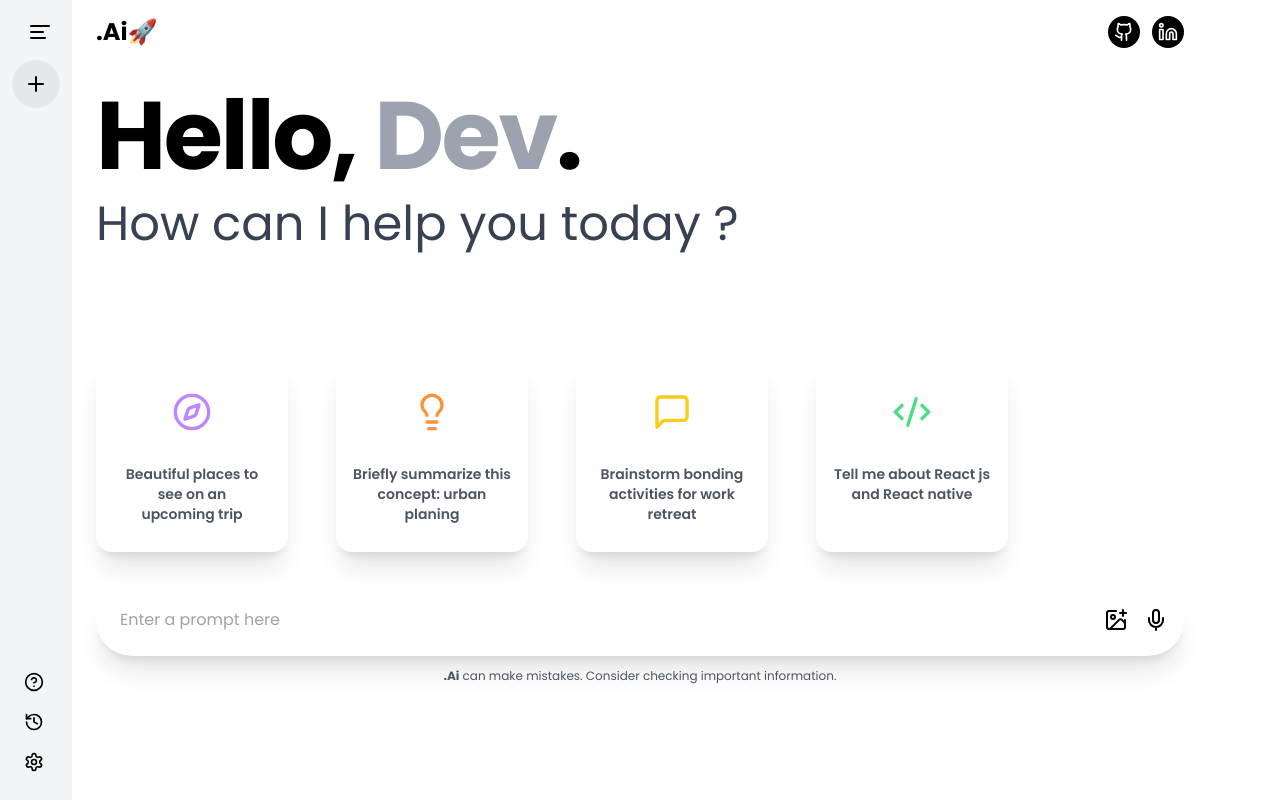
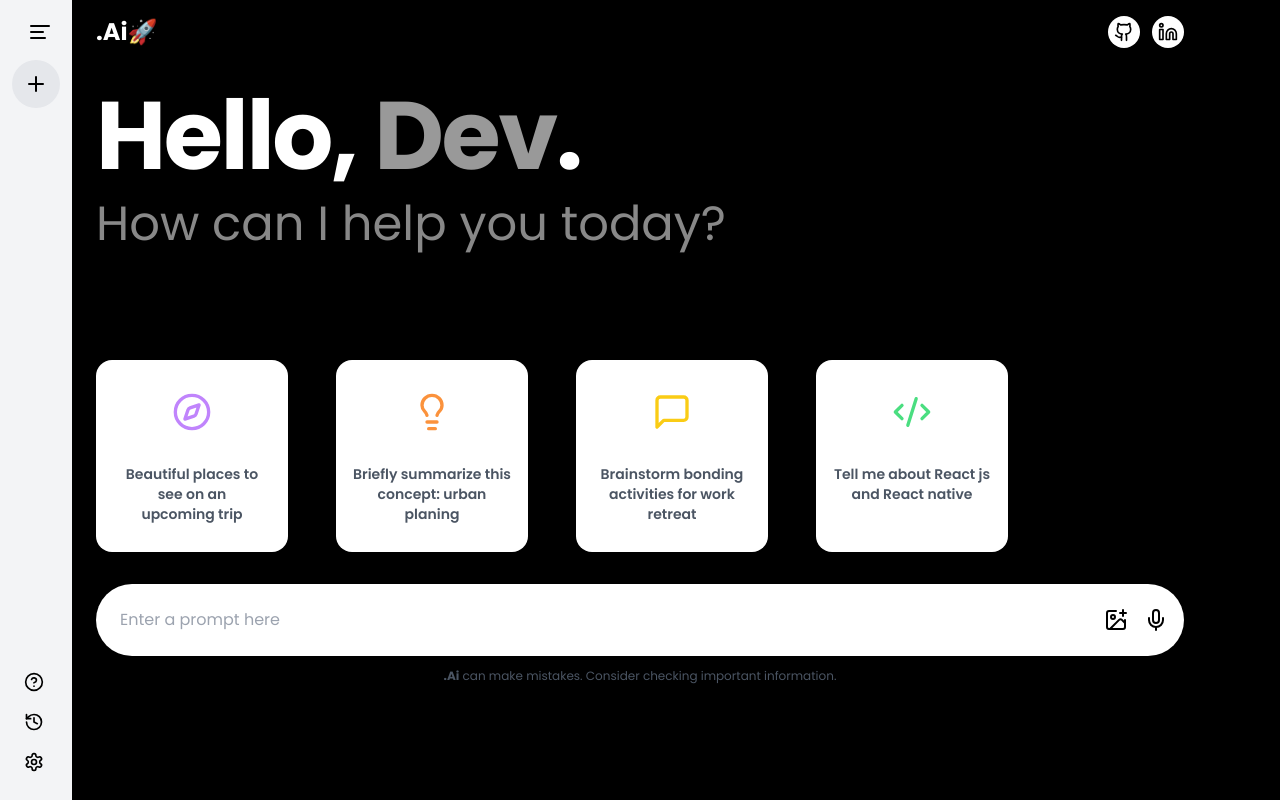
Before and after one commit to mohitmaithanii/.Ai, a React (Vite) app: page / in a window 1280 px wide. Built offline with nearby package versions, Linux system fonts and the light colour scheme.

Commit message:
"Updated styles for Main component: changed background colors, text colors, and hover effects"

```diff
--- a/src/components/Main.jsx
+++ b/src/components/Main.jsx
@@ -8,17 +8,17 @@ const Main = () => {
 	const { recentPrompt, showResult, loading, resultData } = useContext(Context);
 
 	return (
-		<div className="w-full h-screen bg-white ">
+		<div className="w-full h-screen bg-[#000]">
 			<div className="mx-auto max-w-7xl lg:px-8">
 				<div className="flex flex-col justify-center px-6 lg:px-16">
 					{/* nav */}
-					<div className="flex items-center justify-between py-4 ">
-						<span className="text-xl font-bold cursor-pointer sm:text-2xl">
+					<div className="flex items-center justify-between py-4">
+						<span className="text-xl font-bold cursor-pointer sm:text-2xl text-[#fff]">
 							.Ai🚀
 						</span>
 						<div className="flex items-center justify-center gap-3">
 							<a href="https://github.com/mohitmaithanii/" target="_blank">
-								<span className="flex items-center justify-center w-8 h-8 text-white bg-black rounded-full hover:bg-gray-200 hover:duration-500 hover:text-black">
+								<span className="flex items-center justify-center w-8 h-8 text-[#000] rounded-full bg-[#fff] hover:bg-gray-300 hover:duration-500 hover:text-black">
 									<Github className="w-5 h-5" />
 								</span>
 							</a>
@@ -26,7 +26,7 @@ const Main = () => {
 								href="https://www.linkedin.com/in/mohitmaithanii/"
 								target="_blank"
 							>
-								<span className="flex items-center justify-center w-8 h-8 text-white bg-black rounded-full hover:bg-gray-200 hover:duration-500 hover:text-black">
+								<span className="flex items-center justify-center w-8 h-8 text-[#000] rounded-full bg-[#fff] hover:bg-gray-300 hover:duration-500 hover:text-black">
 									<Linkedin className="w-5 h-5" />
 								</span>
 							</a>
@@ -35,11 +35,11 @@ const Main = () => {
 					{!showResult ? (
 						<div className="">
 							{/* title */}
-							<h1 className="max-w-4xl mt-6 text-4xl font-bold tracking-tight text-black sm:text-7xl lg:text-8xl">
-								Hello, <span className="text-gray-400">Dev</span>.
+							<h1 className="max-w-4xl mt-6 text-4xl font-bold tracking-tight text-[#fff] sm:text-7xl lg:text-8xl">
+								Hello, <span className="text-[#999]">Dev</span>.
 							</h1>
-							<p className="max-w-3xl mt-4 text-xl text-gray-700 sm:text-4xl lg:text-5xl">
-								How can I help you today ?
+							<p className="max-w-3xl mt-4 text-xl text-[#888] sm:text-4xl lg:text-5xl">
+								How can I help you today?
 							</p>
 
 							{/* Card */}
@@ -47,14 +47,14 @@ const Main = () => {
 						</div>
 					) : (
 						/* Output Screen */
-						<div className="flex flex-col items-start">
+						<div className="flex flex-col items-start w-full">
 							<div className="flex items-center gap-4 mt-4 mb-4">
-								<span className="flex items-center justify-center w-8 h-8 text-black bg-white rounded-full ">
+								<span className="flex items-center justify-center w-8 h-8 text-[#fff] bg-[#222] rounded-full">
 									<User className="w-5 h-5" />
 								</span>
-								<p className="py-2 text-sm font-semibold ">{recentPrompt}</p>
+								<p className="py-2 text-sm font-semibold">{recentPrompt}</p>
 							</div>
-							<div className="w-full mx-auto overflow-y-scroll bg-white shadow-2xl h-[350px] rounded-xl no-scrollbar px-2 sm:h-[350px] lg:h-[330px] xl:h-[430px] py-4 ">
+							<div className="w-full mx-auto overflow-y-scroll bg-[#222] shadow-2xl h-[350px] rounded-xl no-scrollbar px-2 sm:h-[350px] lg:h-[330px] xl:h-[430px] py-4 text-[#fff]">
 								<div className="flex items-center px-3">
 									<div className="px-1">
 										<span className="inline-block w-3 h-3 bg-red-500 rounded-full cursor-pointer sm:h-4 sm:w-4"></span>
```
